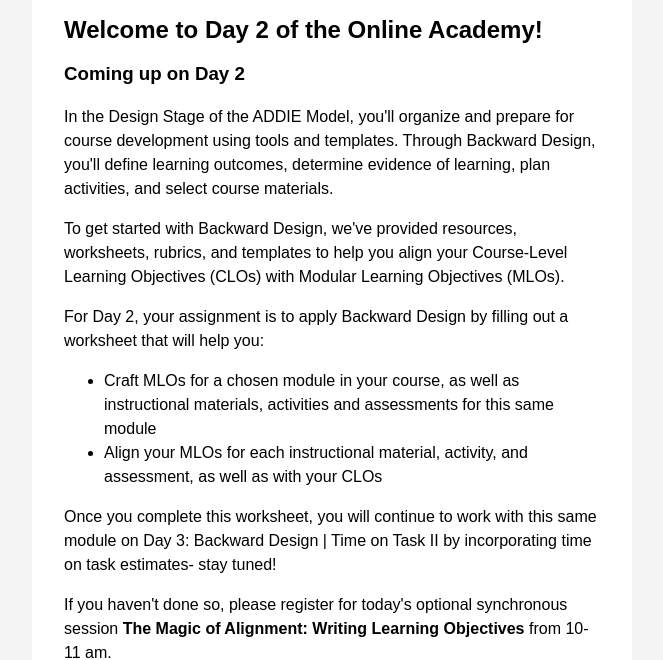
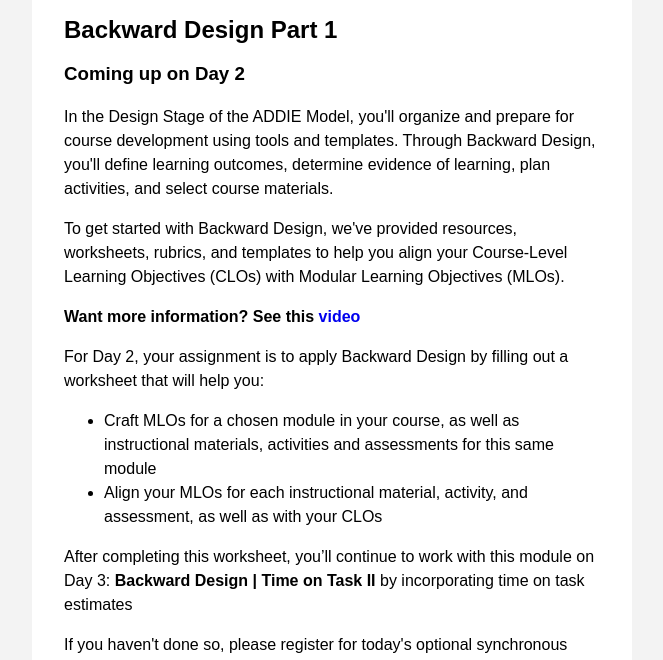
Before and after one commit to Adelphi-FCPE/HTML-Email, a plain HTML site: page Online Academy daily/online academy-daily 2.html in a window 1280 px wide. Shown: the part 484-1144 px from the top of the page, without its empty margins (308-971 px from the left). Drawn offline with Linux system fonts and the light colour scheme.

Commit message:
online academy email day 2  created

```diff
--- a/Online Academy daily/online academy-daily 2.html
+++ b/Online Academy daily/online academy-daily 2.html
@@ -52,7 +52,7 @@
            <!-- Text Block-->
           <tr class="textBlock">
             <td align="left" colspan="2" style="padding: 0em 2em 2em 2em; color: #000000; font-size: 1rem; line-height: 1.5rem; font-family: Graphik, Arial, sans-serif;">
-              <h2>Welcome to Day 2 of the Online Academy!</h2>
+              <h2>Backward Design Part 1</h2>
 
               <h3>Coming up on Day 2</h3>
 
@@ -60,22 +60,20 @@
 
               <p>To get started with Backward Design, we've provided resources, worksheets, rubrics, and templates to help you align your Course-Level Learning Objectives (CLOs) with Modular Learning Objectives (MLOs).</p>
 
+              <p><strong>Want more information? See this <a href="https://youtu.be/XwlUhS_hxBY?si=QGjljYDUswgk5lXs">video</a></strong></p>
+
               <p>For Day 2, your assignment is to apply Backward Design by filling out a worksheet that will help you:</p>
 
               <ul>
-                <li>Craft MLOs for a chosen module in your course, as well as  instructional materials, activities and assessments for this same module
-                </li>
-                <li>Align your MLOs for each instructional material, activity, and assessment, as well as with your CLOs
-                </li>
+                <li>Craft MLOs for a chosen module in your course, as well as instructional materials, activities and assessments for this same module</li>
+                <li>Align your MLOs for each instructional material, activity, and assessment, as well as with your CLOs</li>
               </ul>
 
-              <p>Once you complete this worksheet, you will continue to work with this same module on Day 3: Backward Design | Time on Task II by incorporating time on task estimates- stay tuned!</p>
+              <p>After completing  this worksheet, you’ll  continue to work with this module on Day 3:<strong> Backward Design | Time on Task II</strong> by incorporating time on task estimates</p>
 
               <!-- Registration-->
 
-              <p>
-                If you haven't done so, please register for today's optional synchronous session <strong>The Magic of Alignment: Writing Learning Objectives</strong> from 10-11 am.
-              </p>
+              <p>If you haven't done so, please register for today's optional synchronous session <strong>The Magic of Alignment: Writing Learning Objectives</strong> from&nbsp;10&#8209;11 am.</p>
 
               <div style="display: block; width: 100%; text-align: center;">
                 <a
@@ -98,8 +96,7 @@
               </div>
 
               <h3>Day 1 Recap:</h3>
-              <p>In the previous module you explored Course Development Process, previewed the Online Course Quality Review Rubric (OSCQR) for evaluating an online course segment, reflected on your target students and set development goals for your course.
-              </p>
+              <p>In the previous module you explored Course Development Process, previewed the Online Course Quality Review Rubric (OSCQR) for evaluating an online course segment, reflected on your target students and set development goals for your course.</p>
             </td>
             </tr>
 
```
